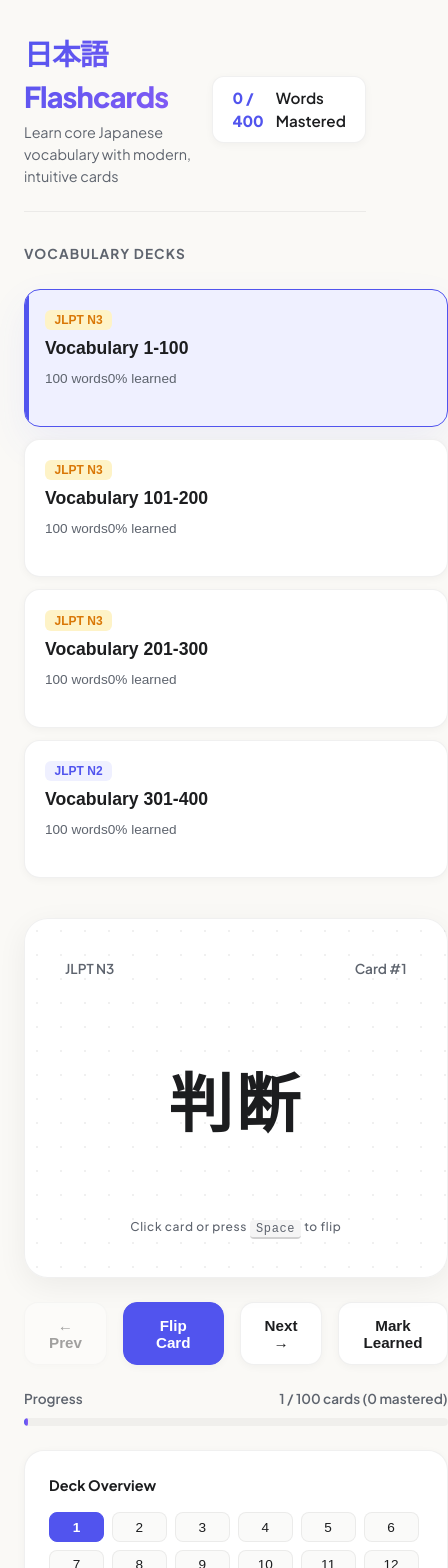
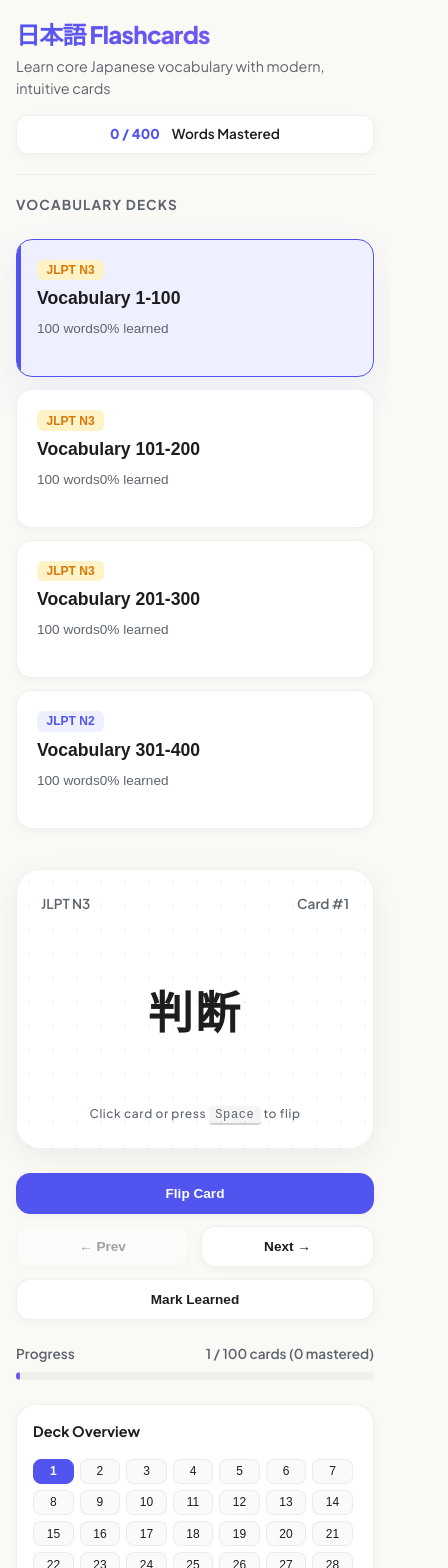
Before and after one commit to kodirov8788/flash-card-japanese, a React (Vite) app: page / in a window 390 px wide. Shown: the top 1568 px of the page, 448 px wide, since content can reach past the window. Built offline with nearby package versions, Linux system fonts and the light colour scheme.

Commit message:
style: add mobile friendly responsiveness styles to flashcard application

```diff
--- a/src/index.css
+++ b/src/index.css
@@ -481,3 +481,86 @@ body {
   font-size: 0.75rem;
   border-bottom: 2px solid rgba(0,0,0,0.15);
 }
+
+/* Mobile Responsiveness Rules */
+@media (max-width: 600px) {
+  .app-container {
+    padding: 1rem;
+    gap: 1.25rem;
+  }
+
+  .app-header {
+    flex-direction: column;
+    align-items: flex-start;
+    gap: 1rem;
+    padding-bottom: 1.25rem;
+  }
+
+  .logo-section h1 {
+    font-size: 1.5rem;
+  }
+
+  .stats-badge {
+    align-self: stretch;
+    justify-content: center;
+    font-size: 0.85rem;
+    padding: 0.5rem 1rem;
+  }
+
+  .card-container {
+    height: 280px;
+  }
+
+  .card-face {
+    padding: 1.5rem;
+  }
+
+  .card-front-text {
+    font-size: 2.8rem;
+  }
+
+  .card-back-reading {
+    font-size: 1.8rem;
+  }
+
+  .card-back-meaning {
+    font-size: 1.05rem;
+  }
+
+  .controls {
+    flex-wrap: wrap;
+    gap: 0.75rem;
+    justify-content: center;
+  }
+
+  .controls .btn {
+    flex: 1 1 40%;
+    padding: 0.75rem 1rem;
+    font-size: 0.85rem;
+    justify-content: center;
+  }
+
+  .controls .btn:nth-child(2) {
+    order: -1;
+    flex: 1 1 100%; /* Make Flip Card prominent */
+  }
+
+  .word-list-section {
+    padding: 1rem;
+  }
+
+  .word-list-grid {
+    grid-template-columns: repeat(auto-fill, minmax(40px, 1fr));
+    gap: 0.35rem;
+    max-height: 120px;
+  }
+
+  .word-item {
+    padding: 0.3rem;
+    font-size: 0.75rem;
+  }
+
+  .shortcuts-footer {
+    display: none; /* Hide keyboard shortcuts on mobile device */
+  }
+}
```
